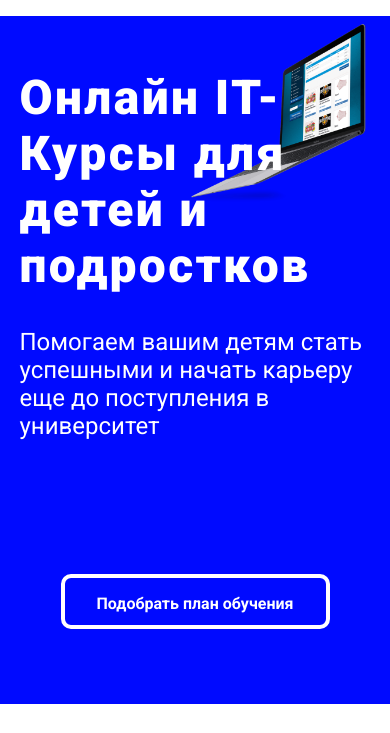
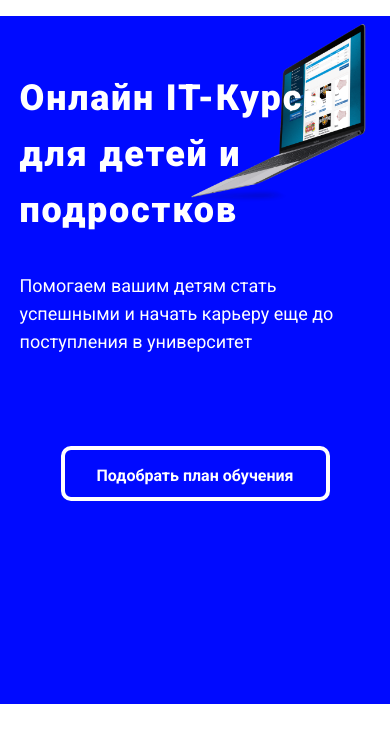
Before and after one commit to Thematveev/courses-web-site, a plain HTML site: page index.html in a window 390 px wide. Shown: the part 84-817 px from the top of the page. Drawn offline with Linux system fonts and the light colour scheme.

Commit message:
some changes with adaptive

```diff
--- a/css/main.css
+++ b/css/main.css
@@ -110,6 +110,17 @@
     margin: auto;
 }
 
+@media screen and (max-width: 720px) {
+    .offer__header {
+        font-size: 36px;
+    }
+
+    .offer__subheader {
+        font-size: 18px;
+        margin-bottom: 90px;
+    }
+}
+
 /* Achivments */
 .achivments {
     padding-top: 32px;
@@ -144,7 +155,7 @@
     border-radius: 25px;
     padding: 32px;
     color: white;
-    flex-basis: 600px;
+    flex-basis: 100%;
 }
 
 @media screen and (max-width: 720px) {
```
